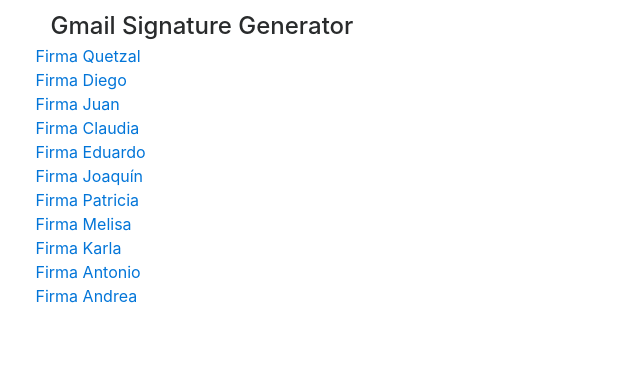
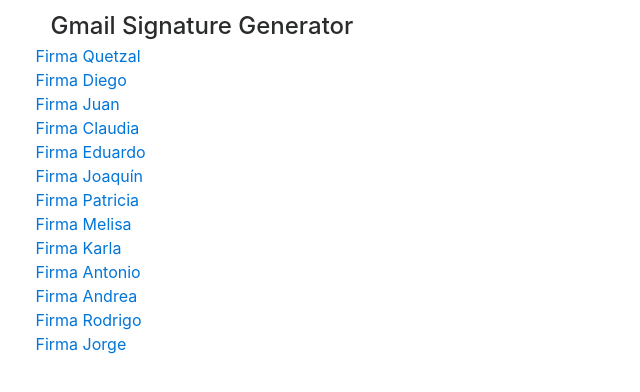
Before and after one commit to diegoperezcham/signaturesaxend, a plain HTML site: page index.html in a window 1280 px wide. Shown: the part 82-474 px from the top of the page, without its empty margins (0-640 px from the left). Drawn offline with Linux system fonts and the light colour scheme.

Commit message:
Update index.html
firma rodrigo y jorge

```diff
--- a/index.html
+++ b/index.html
@@ -57,6 +57,12 @@
             <div class="row">
                 <a href="andrea.html">Firma Andrea</a></br>
             </div>
+            <div class="row">
+                <a href="rodrigo.html">Firma Rodrigo</a></br>
+            </div>
+            <div class="row">
+                <a href="jorge.html">Firma Jorge</a></br>
+            </div>
         </div>
     </div>
     <script src="main.js"></script>
```
